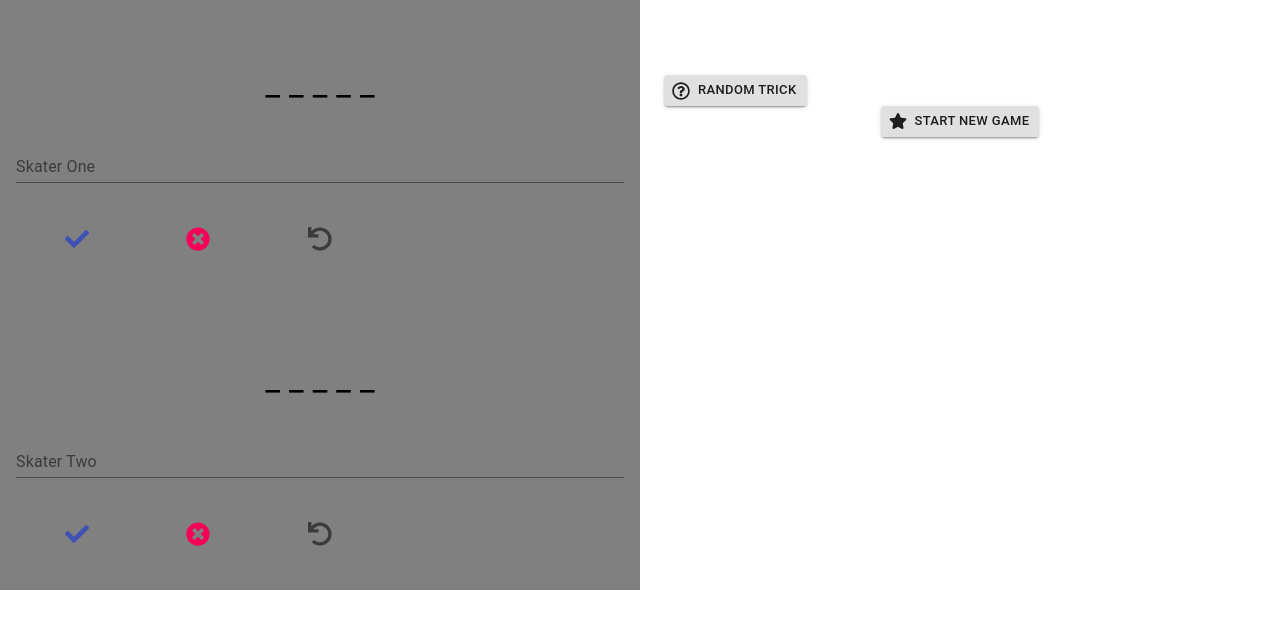
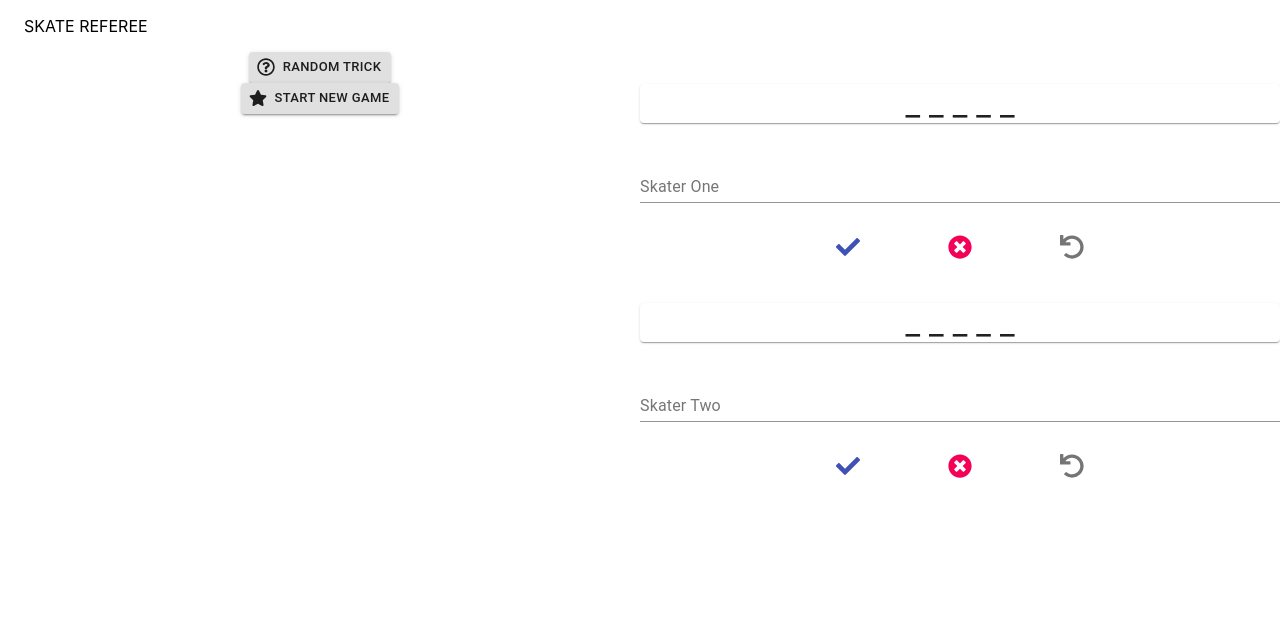
Before and after one commit to daryllcapistrano/skate-referee, a React (Create React App) app: page / in a window 1280 px wide. Shown: the top 628 px of the page. Built offline with nearby package versions, Linux system fonts and the light colour scheme.

Commit message:
reduce amount of unnecessary Container elements

```diff
--- a/src/App.js
+++ b/src/App.js
@@ -1,5 +1,5 @@
 // import "./App.css";
-// import Header from "./components/Header";
+import Header from "./components/Header";
 import { Gameboard } from "./components/Displays";
 import { ToastContainer } from "react-toastify";
 
@@ -10,18 +10,8 @@ import "react-toastify/dist/ReactToastify.css";
 function App() {
   return (
     <div>
-      {/* <Header /> */}
-      <ToastContainer
-        position="top-center"
-        autoClose={2500}
-        hideProgressBar={false}
-        newestOnTop={false}
-        closeOnClick
-        rtl={false}
-        pauseOnFocusLoss
-        draggable
-        pauseOnHover
-      />
+      <Header />
+      <ToastContainer />
       <Gameboard />
     </div>
   );
--- a/src/components/Displays/Gameboard.js
+++ b/src/components/Displays/Gameboard.js
@@ -1,25 +1,26 @@
 import { useState } from "react";
 import {
-  Box,
   Button,
   Container,
   Grid,
   IconButton,
   TextField,
 } from "@material-ui/core";
-import { makeStyles } from "@material-ui/core/styles";
-import TrickSuggestion from "../../utils/getTrickSuggestion";
+import { useStyles } from "./styles";
 import { NotifyLanded, NotifyBailed } from "../ToastNotifications/toastOptions";
 import { Scoreboard } from "./index";
+import TrickSuggestion from "../../utils/getTrickSuggestion";
 
 import { FaCheck, FaTimesCircle, FaUndo, FaStar } from "react-icons/fa";
 
 export default function Gameboard() {
   const [playerOne, setPlayerOne] = useState(0);
   const [playerTwo, setPlayerTwo] = useState(0);
-  const [disabled, setDisabled] = useState(false);
   const [playerOneName, setPlayerOneName] = useState("");
   const [playerTwoName, setPlayerTwoName] = useState("");
+  const [disabled, setDisabled] = useState(false);
+
+  const styles = useStyles();
 
   const landedTrick = () => {
     NotifyLanded();
@@ -71,13 +72,22 @@ export default function Gameboard() {
     }
   };
 
-  const styles = useStyles();
-
   return (
     <Container className={styles.root} disableGutters={true}>
-      <Grid container className={styles.gridContainer} direction="row">
-        <Grid item className={styles.gridItem} xs={12} sm={6}>
-          <Container className={styles.container}>
+      <Grid container direction="row">
+        <Grid item className={styles.menu} xs={12} sm={6}>
+          <TrickSuggestion />
+          <Button
+            color="default"
+            variant="contained"
+            onClick={resetGame}
+            startIcon={<FaStar />}
+            size="small"
+          >
+            Start New Game
+          </Button>
+        </Grid>
+        <Grid item className={styles.item} xs={12} sm={6}>
           <Scoreboard playerOne={playerOne} />
           <TextField
             id="player-one"
@@ -87,8 +97,8 @@ export default function Gameboard() {
             color="secondary"
             onChange={(event) => setPlayerOneName(event.target.value)}
           />
-            <div>{playerOneName}</div>
-            <div className={styles.buttonWrapper}>
+          <h2>{playerOneName}</h2>
+          <Container className={styles.buttonWrapper}>
             <IconButton
               color="primary"
               variant="contained"
@@ -112,9 +122,7 @@ export default function Gameboard() {
             >
               <FaUndo />
             </IconButton>
-            </div>
           </Container>
-          <Container className={styles.container}>
           <Scoreboard playerTwo={playerTwo} />
           <TextField
             id="player-two"
@@ -124,8 +132,8 @@ export default function Gameboard() {
             color="secondary"
             onChange={(event) => setPlayerTwoName(event.target.value)}
           />
-            <div>{playerOneName}</div>
-            <Box className={styles.buttonWrapper}>
+          <h2>{playerTwoName}</h2>
+          <Container className={styles.buttonWrapper}>
             <IconButton
               color="primary"
               variant="contained"
@@ -149,58 +157,9 @@ export default function Gameboard() {
             >
               <FaUndo />
             </IconButton>
-            </Box>
-          </Container>
-        </Grid>
-        <Grid item className={styles.gridItem} xs={12} sm={6}>
-          <Container>
-            <TrickSuggestion />
-            <div style={{ display: `flex`, justifyContent: `space-around` }}>
-              <Button
-                color="default"
-                variant="contained"
-                onClick={resetGame}
-                startIcon={<FaStar />}
-                size="small"
-              >
-                Start New Game
-              </Button>
-              {/* <Button
-                color="default"
-                variant="contained"
-                onClick={GetTrickSuggestion}
-                startIcon={<FaRegQuestionCircle />}
-                size="small"
-              >
-                Random Trick
-              </Button> */}
-            </div>
           </Container>
         </Grid>
       </Grid>
     </Container>
   );
 }
-
-const useStyles = makeStyles({
-  root: {
-    maxWidth: "100%",
-  },
-  buttonWrapper: {
-    display: `flex`,
-    justifyContent: `space-around`,
-    marginTop: `2em`,
-    width: `60%`,
-  },
-  gridContainer: {
-    height: "100%",
-    minHeight: "100vh",
-  },
-  gridItem: {
-    alignSelf: `baseline`,
-  },
-  container: {
-    backgroundColor: `gray`,
-    padding: `2em 1em`,
-  },
-});
--- a/src/components/Displays/Scoreboard.js
+++ b/src/components/Displays/Scoreboard.js
@@ -1,52 +1,52 @@
-import { Container } from "@material-ui/core";
+import { Paper } from "@material-ui/core";
 
 export default function ScoreBoard(props) {
   if (props.playerOne === 0 || props.playerTwo === 0) {
     return (
-      <Container style={{ width: `100%`, textAlign: `center` }}>
+      <Paper style={{ width: `100%`, textAlign: `center` }}>
         <p style={{ fontSize: `2em` }}>_ _ _ _ _</p>
-      </Container>
+      </Paper>
     );
   }
   if (props.playerOne === 1 || props.playerTwo === 1) {
     return (
-      <Container style={{ width: `100%`, textAlign: `center` }}>
+      <Paper style={{ width: `100%`, textAlign: `center` }}>
         <p style={{ fontSize: `2em` }}>S _ _ _ _</p>
-      </Container>
+      </Paper>
     );
   }
   if (props.playerOne === 2 || props.playerTwo === 2) {
     return (
-      <Container style={{ width: `100%`, textAlign: `center` }}>
+      <Paper style={{ width: `100%`, textAlign: `center` }}>
         <p style={{ fontSize: `2em` }}>S K _ _ _</p>
-      </Container>
+      </Paper>
     );
   }
   if (props.playerOne === 3 || props.playerTwo === 3) {
     return (
-      <Container style={{ width: `100%`, textAlign: `center` }}>
+      <Paper style={{ width: `100%`, textAlign: `center` }}>
         <p style={{ fontSize: `2em` }}>S K A _ _ </p>
-      </Container>
+      </Paper>
     );
   }
   if (props.playerOne === 4 || props.playerTwo === 4) {
     return (
-      <Container style={{ width: `100%`, textAlign: `center` }}>
+      <Paper style={{ width: `100%`, textAlign: `center` }}>
         <p style={{ fontSize: `2em` }}>S K A T _ </p>
-      </Container>
+      </Paper>
     );
   }
   if (props.playerOne === 5 || props.playerTwo === 5) {
     return (
-      <Container style={{ width: `100%`, textAlign: `center` }}>
+      <Paper style={{ width: `100%`, textAlign: `center` }}>
         <p style={{ fontSize: `2em` }}>S K A T E</p>
-      </Container>
+      </Paper>
     );
   } else {
     return (
-      <Container style={{ width: `100%`, textAlign: `center` }}>
+      <Paper style={{ width: `100%`, textAlign: `center` }}>
         <p style={{ fontSize: `2em` }}>u lost</p>
-      </Container>
+      </Paper>
     );
   }
 }
--- /dev/null
+++ b/src/components/Displays/styles.js
@@ -0,0 +1,18 @@
+import { makeStyles } from "@material-ui/core/styles";
+
+export const useStyles = makeStyles({
+  root: {
+    maxWidth: "100%",
+  },
+  buttonWrapper: {
+    display: `flex`,
+    justifyContent: `space-around`,
+    width: `60%`,
+  },
+  menu: {
+    textAlign: `center`,
+  },
+  item: {
+    alignSelf: `baseline`,
+  },
+});
```
Lines whose indentation alone changed are shown as unchanged.
